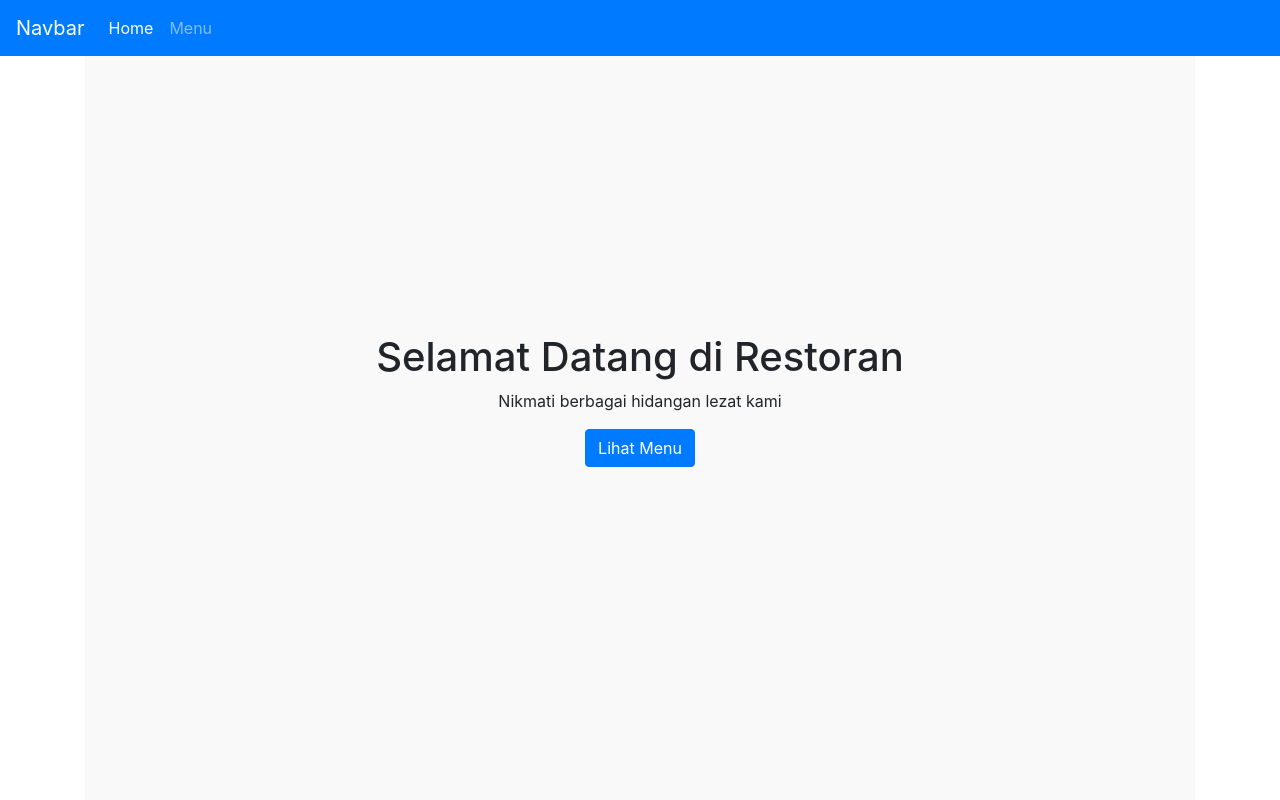
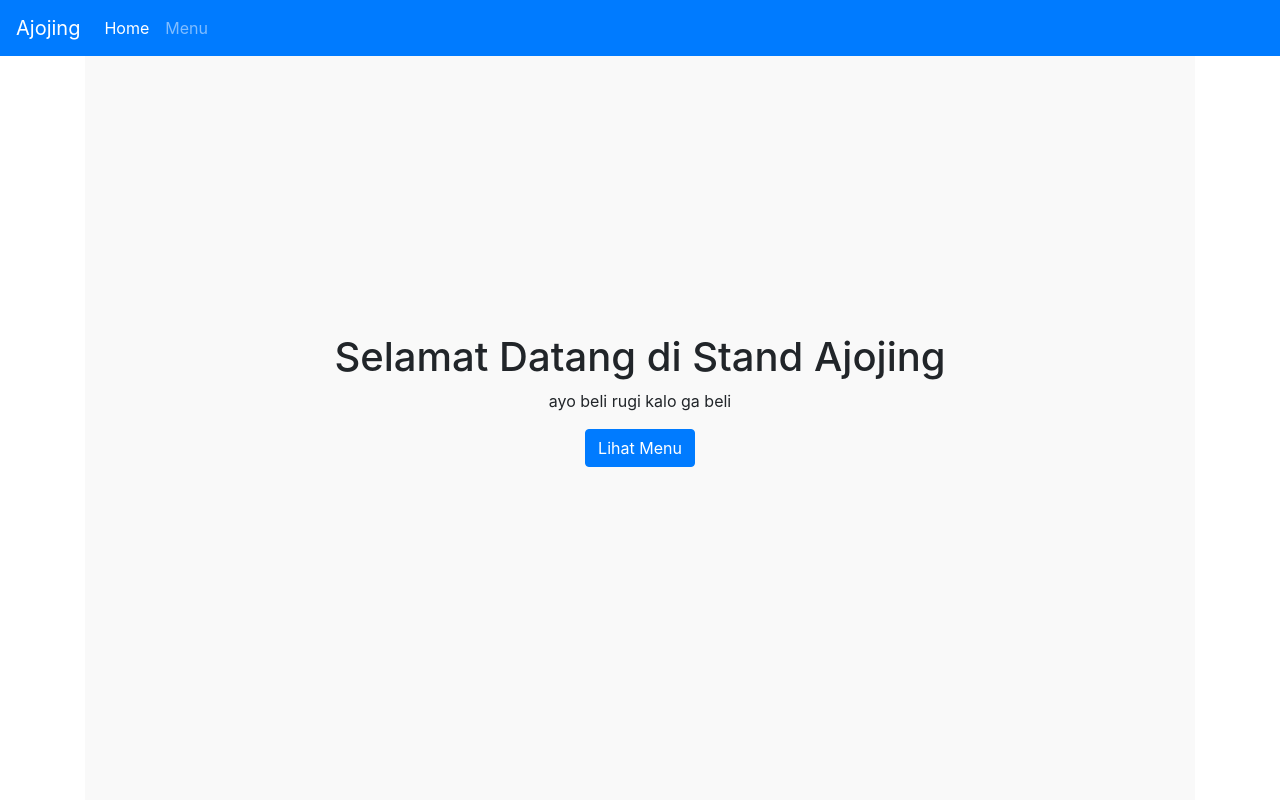
Before and after one commit to xmnnasrul/apasih-yang, a plain HTML site: page index.html in a window 1280 px wide. Shown: the top 800 px of the page. Drawn offline with nearby package versions, Linux system fonts and the light colour scheme.

Commit message:
last message

```diff
--- a/index.html
+++ b/index.html
@@ -36,7 +36,7 @@
   <body>
     <div id="whiteScreen" class="white-screen"></div>
     <nav class="navbar navbar-expand-lg navbar-dark bg-primary fixed-top">
-      <a class="navbar-brand" href="#">Navbar</a>
+      <a class="navbar-brand" href="#">Ajojing</a>
       <button class="navbar-toggler" type="button" data-toggle="collapse" data-target="#navbarSupportedContent" aria-controls="navbarSupportedContent" aria-expanded="false" aria-label="Toggle navigation">
         <span class="navbar-toggler-icon"></span>
       </button>
@@ -54,8 +54,8 @@
     </nav>
     <div class="container">
       <section class="landing-page min-vh-100" id="landing-page">
-        <h1>Selamat Datang di Restoran</h1>
-        <p>Nikmati berbagai hidangan lezat kami</p>
+        <h1>Selamat Datang di Stand Ajojing</h1>
+        <p>ayo beli rugi kalo ga beli</p>
         <button class="btn btn-primary rounded" onclick="scrollToSection('menu')">Lihat Menu</button>
       </section>
 
@@ -158,8 +158,8 @@
         <div id="ashuuu" class="d-none ashuuu">
           <div id="floatingAlert" class="alert alert-info floating-alert">
             <span class="mb-2">Data berhasil dikirim! jika pesanan belum dikirim maka hubungi nomer dibawah!</span>
-            <a href="https://api.whatsapp.com/send?phone=6281520330787" target="_blank"> <i class="bi bi-whatsapp mr-2"></i>WhatsApp </a>
-            <button type="button" class="close" data-dismiss="modal" aria-label="Close" onclick="remAlert()">
+            <a href="https://api.whatsapp.com/send?phone=6281520330787" target="_blank" class="btn btn-success mt-2"> <i class="bi bi-whatsapp mr-2 "></i>WhatsApp </a>
+            <button type="button" class="close b" data-dismiss="modal" aria-label="Close" onclick="remAlert()" >
               <span aria-hidden="true">&times;</span>
             </button>
           </div>
```
Also changed, not shown: css/style.css (line endings or trailing spaces).
